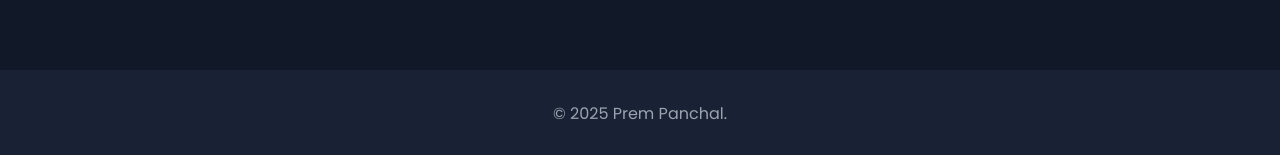
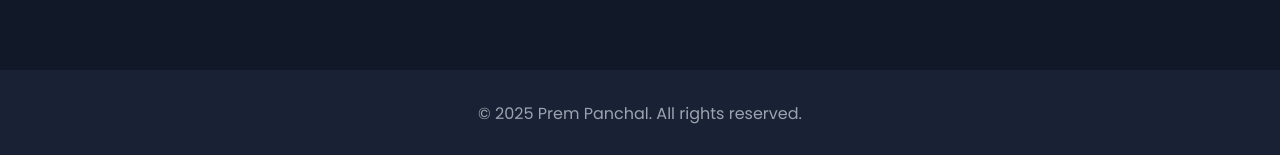
Before and after one commit to PremPanchal1224/prem-portfolio, a React (Vite) app: page / in a window 1280 px wide. Shown: the part 4983-5138 px from the top of the page. Built offline with nearby package versions, Linux system fonts and the light colour scheme.

Commit message:
Update Index.tsx

```diff
--- a/src/pages/Index.tsx
+++ b/src/pages/Index.tsx
@@ -21,7 +21,7 @@ const Index = () => {
       <AchievementsSection />
       <ContactSection />
       <footer className="py-8 text-center text-gray-400 bg-section">
-        &copy; {new Date().getFullYear()} Prem Panchal.
+        &copy; {new Date().getFullYear()} Prem Panchal. All rights reserved.
       </footer>
     </main>
   );
```
